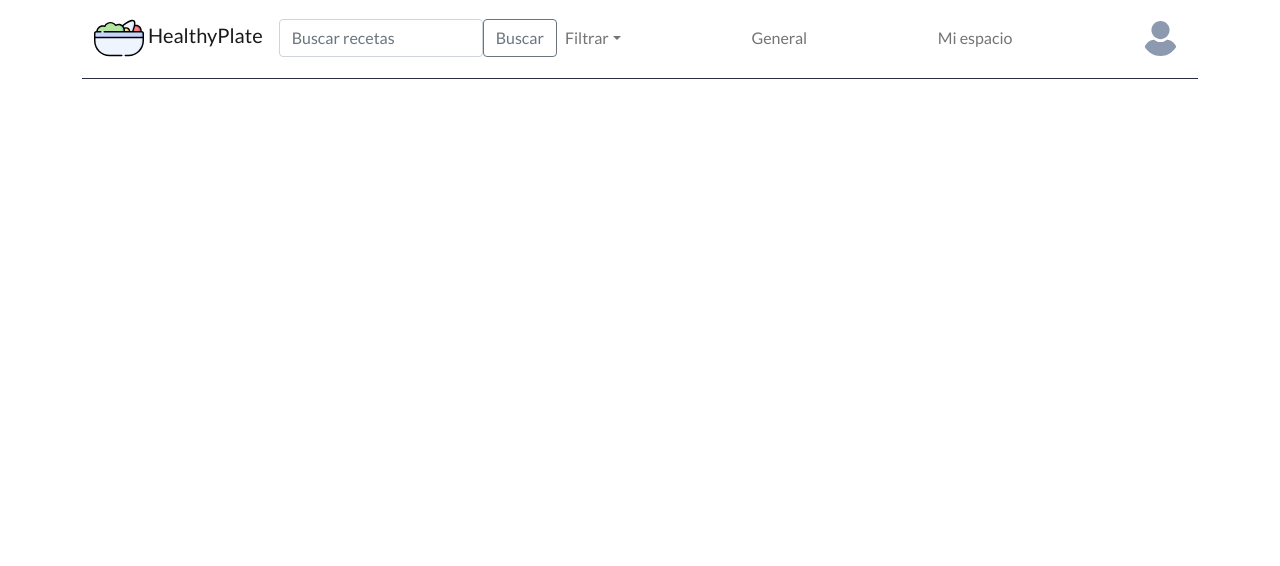
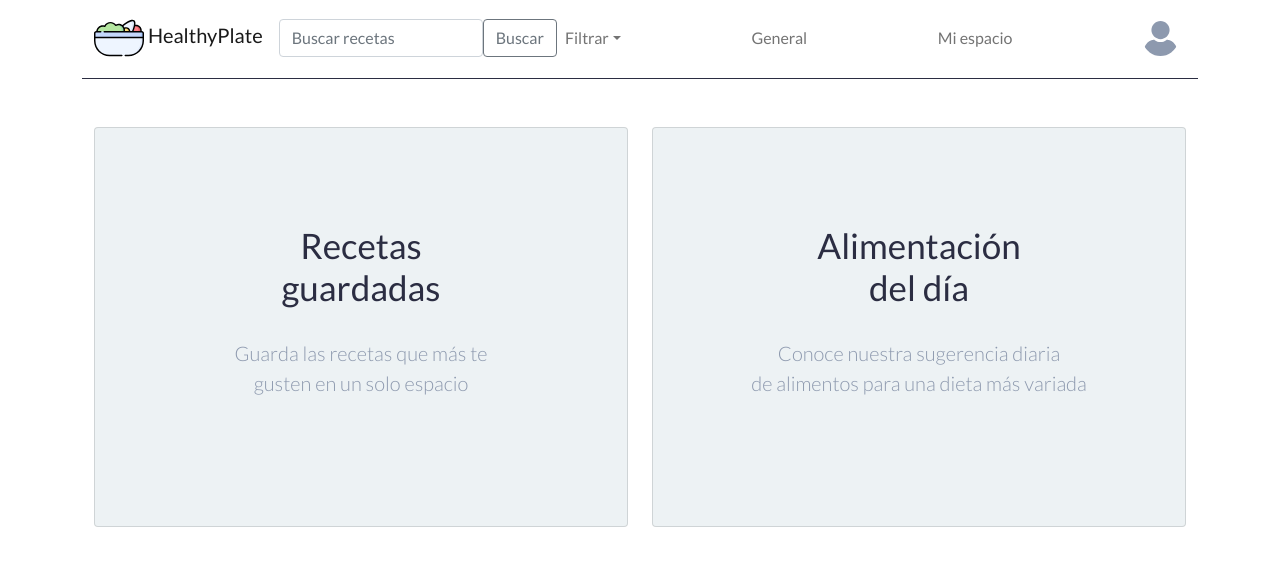
Before and after one commit to jvalentinavelez/healthyPlateFront, a React (Create React App) app: page /MiEspacio in a window 1280 px wide. Shown: the top 566 px of the page. Built offline with nearby package versions, Linux system fonts and the light colour scheme.

Commit message:
Mi Espacio

```diff
--- a/package.json
+++ b/package.json
@@ -11,6 +11,8 @@
     "react": "^17.0.2",
     "react-bootstrap": "^2.0.0-rc.0",
     "react-dom": "^17.0.2",
+    "react-router": "^5.2.1",
+    "react-router-dom": "^5.3.0",
     "react-scripts": "4.0.3",
     "web-vitals": "^1.1.2"
   },
--- a/src/App.js
+++ b/src/App.js
@@ -1,13 +1,22 @@
 import './App.css';
 import 'bootstrap/dist/css/bootstrap.min.css';
-import Header from "./components/Header/Header.js";
 import 'bootstrap-icons/font/bootstrap-icons.css';
 
-
+import { BrowserRouter as Router, Switch } from "react-router-dom";
+import Layout from "./Layout";
+import MiEspacio from "./components/MiEspacio/MiEspacio.js";
 
 function App() {
   return (
-      <Header></Header>
+    <Router>
+      <Switch>
+        <Layout exact path="/">
+        </Layout>
+        <Layout path="/MiEspacio">
+          <MiEspacio />
+        </Layout>
+      </Switch>
+    </Router>
   )
 }
 
--- a/src/Layout.js
+++ b/src/Layout.js
@@ -0,0 +1,17 @@
+import Header from "./components/Header/Header.js";
+import { Route } from "react-router-dom";
+import 'bootstrap/dist/css/bootstrap.min.css';
+
+
+function Layout(props) {
+  return (
+    <>
+    <Header></Header>
+      <main className="container mt-5">
+        <Route {...props} />
+      </main>
+    </>
+  )
+}
+
+export default Layout;
--- a/src/components/Header/Header.js
+++ b/src/components/Header/Header.js
@@ -41,7 +41,7 @@ function Header(){
               </Nav>
               <MydModalWithGrid show={showModal} onHide={handleClose} />
               <Nav className="me-auto">
-                <Nav.Link href="#miEspacio">Mi espacio</Nav.Link>
+                <Nav.Link href="MiEspacio">Mi espacio</Nav.Link>
               </Nav>
               <Nav>
                 <Nav.Link href="#home">
--- /dev/null
+++ b/src/components/MiEspacio/MiEspacio.css
@@ -0,0 +1,32 @@
+@import url('https://fonts.googleapis.com/css2?family=Lato:wght@100;300;400&display=swap');
+
+
+.Card{
+  background-color: #edf2f4;
+  font-family: "Lato";
+  text-align: center;
+  height: 50vh;
+  text-decoration: none;
+  cursor: pointer;
+}
+
+.CardTitle {
+  font-weight: 400;
+  font-size:35px;
+  color: #2b2d42;
+}
+
+.CardText{
+  font-weight: 300;
+  margin-top:30px;
+  font-size:20px;
+  color: #8d99ae;
+}
+
+.Card:hover{
+  box-shadow: 0 8px 16px 0 rgba(0, 0, 0, 0.2);
+}
+
+.CardBody{
+  margin-top:80px;
+}
--- /dev/null
+++ b/src/components/MiEspacio/MiEspacio.js
@@ -0,0 +1,47 @@
+import "./MiEspacio.css";
+import 'bootstrap/dist/css/bootstrap.min.css';
+
+import {Container, Row, Col, Card} from 'react-bootstrap';
+
+
+function MiEspacio() {
+  return (
+    <Container>
+      <Row>
+        <Col>
+          <Card as="a" className="Card">
+            <Card.Body className="CardBody">
+              <Card.Title className="CardTitle">
+              <span>Recetas<br />guardadas</span></Card.Title>
+              <Card.Text className="CardText">
+              <span>
+
+                Guarda las recetas que más te <br />
+                gusten en un solo espacio
+
+                </span>
+              </Card.Text>
+            </Card.Body>
+          </Card>
+        </Col>
+        <Col>
+          <Card as="a" className="Card">
+            <Card.Body className="CardBody">
+              <Card.Title className="CardTitle"><span>Alimentación <br /> del día</span></Card.Title>
+              <Card.Text className="CardText">
+              <span>
+
+                Conoce nuestra sugerencia diaria<br />
+                de alimentos para una dieta más variada
+
+              </span>
+              </Card.Text>
+            </Card.Body>
+          </Card>
+        </Col>
+      </Row>
+    </Container>
+  )
+}
+
+export default MiEspacio;
```
Also changed, not shown: 1 other file (tests, documents, lock files or other folders).
